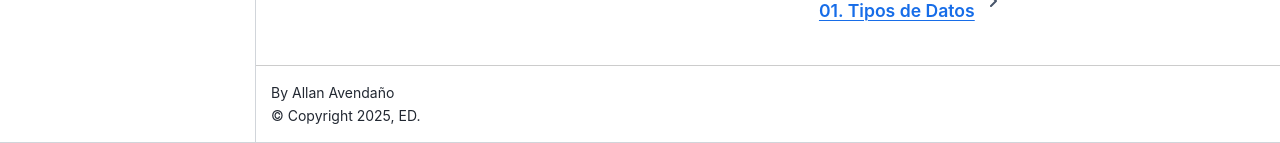
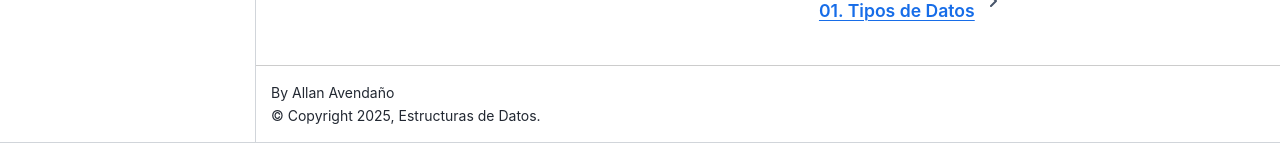
Before and after one commit to CDIAFIEC/FAQs, a Sphinx documentation site: the page built from docs/source/index.rst, in a window 1280 px wide. Shown: the part 757-900 px from the top of the page. Built offline with Sphinx 7.4.7 and the Sphinx Book theme 1.1.4, drawn with Linux system fonts in a browser that asks for light colours.

Commit message:
nombre de la materia

```diff
--- a/docs/source/conf.py
+++ b/docs/source/conf.py
@@ -3,7 +3,7 @@
 # -- Project information
 
 project = 'Estructuras de Datos'
-copyright = '2025, ED'
+copyright = '2025, Estructuras de Datos'
 author = 'Allan Avendaño'
 
 release = '0.1'
```
